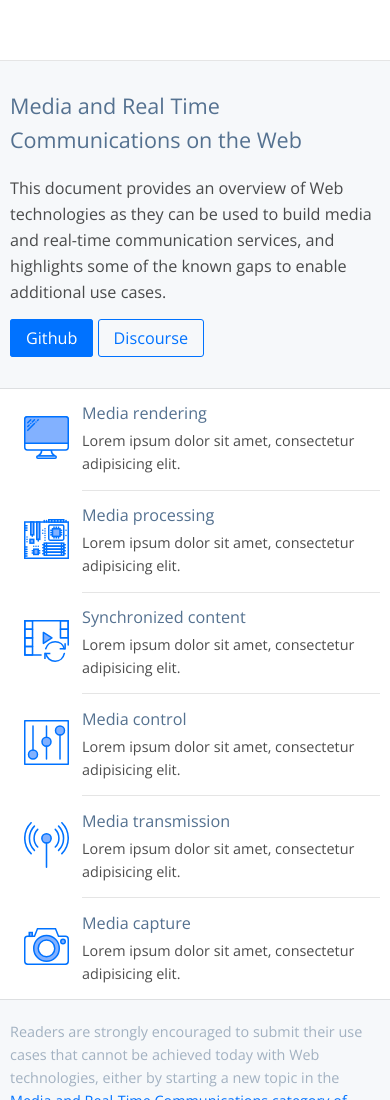
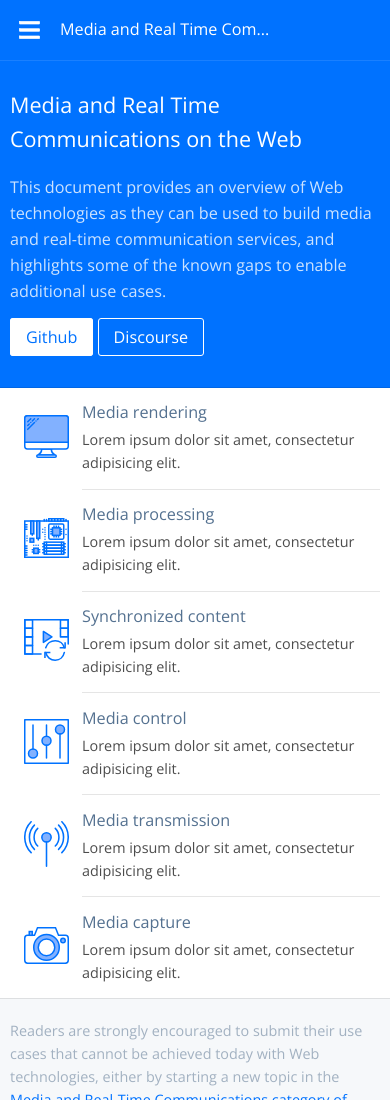
Before and after one commit to guibbs/mediartc-roadmap-ui, a plain HTML site: page index.html in a window 390 px wide. Shown: the top 1100 px of the page. Drawn offline with nearby package versions, Linux system fonts and the light colour scheme.

Commit message:
add menu icon and improve mobile device version

```diff
--- a/assets/css/theme.css
+++ b/assets/css/theme.css
@@ -7,7 +7,8 @@ html, body {
     -webkit-font-smoothing: antialiased;
 }
 
-body * {
+header {
+    display: none;
 }
 
 h1 {
@@ -34,7 +35,7 @@ p a {
     color: #0072ff;
 }
 
-a.btn {
+.btn {
     background-color: #0072ff;
     border: 1px solid #0072ff;
     border-radius: 3px;
@@ -42,11 +43,33 @@ a.btn {
     padding: 7px 15px 7px 15px;
 }
 
-a.btn-reverse {
+.btn-reverse {
     background-color: transparent;
     border: 1px solid #0072ff;
     border-radius: 3px;
     padding: 7px 15px 7px 15px;
+}
+
+.btn-negative {
+    background-color: white;
+    border: 1px solid white;
+    border-radius: 3px;
+    color: #0072ff;
+    padding: 7px 15px 7px 15px;
+}
+
+.btn-reverse-negative {
+background-color: transparent;
+border: 1px solid white;
+border-radius: 3px;
+color: white;
+padding: 7px 15px 7px 15px;
+}
+
+a.btn {
+}
+
+a.btn-reverse {
 }
 
 .container {
@@ -59,16 +82,10 @@ a.btn-reverse {
 
 }
 
-header {
-    width: 100%;
-    height: 60px;
-    z-index: 2;
-    border-bottom: 1px solid rgba(0,0,0,0.1);
-    background-color: rgba(255,255,255,0.8);
-    display: flex;
-    flex-direction: row;
-    align-items: center;
+.sr-only {
+    display: none;
 }
+
 
 footer {
     background-color: white;
@@ -81,6 +98,14 @@ footer {
         position: fixed;
         top: 0px;
         left: 0px;
+        width: 100%;
+        height: 60px;
+        z-index: 3;
+        border-bottom: 1px solid rgba(0,0,0,0.1);
+        background-color: rgba(255,255,255,0.8);
+        display: flex;
+        flex-direction: row;
+        align-items: center;
     }
 
 }
--- a/assets/css/webrtc-roadmap.css
+++ b/assets/css/webrtc-roadmap.css
@@ -38,14 +38,60 @@
 }
 
 .page-location {
+    position: fixed;
+    top: 0px;
+    left: 0px;
+    width: 100%;
+    height: 60px;
+    z-index: 2;
+    background-color: #0072ff;
+    --box-shadow: 0 1px 3px rgba(0,0,0,0.12), 0 1px 2px rgba(0,0,0,0.24);
+    border-bottom: 1px solid rgba(255,255,255,0.1);
+    display: flex;
+}
+
+.page-location .container {
+    display: flex;
+    flex-direction: row;
+    flex-wrap: wrap;
+    align-items: center;
+    justify-content: flex-start;
+}
+.page-location button {
+    height: 40px;
+    width: 40px;
+    background: none;
+    border: 0px;
+    box-shadow: none;
+    background-image: url('../img/menu-icon-white.svg');
+    background-position: center;
+    background-repeat: no-repeat;
+    background-size:  auto 18px;
+    margin-right: 10px;
+}
+
+.page-location p{
+    color: white;
+}
+.page-location a {
+    display: none;
+}
+
+.page-location span {
     display: none;
 }
 
 
 .hero {
-    background-color: #F6F8FA;
+    margin-top: 60px;
     padding: 10px 0px 20px 0px;
     border-bottom: 1px solid rgba(0,0,0,0.1);
+    background-color: #0072ff;
+}
+
+.hero p {
+
+    color: rgba(255,255,255,0.8);
 }
 
 .hero .call-to-action {
@@ -54,6 +100,7 @@
 
 h1 {
     color: #547190;
+    color: white;
 }
 
 p {
@@ -133,6 +180,9 @@ footer p {
 
 @media (min-width: 768px) {
 
+    header {
+
+    }
     .container {
         width: 100%;
         max-width:768px;
@@ -145,17 +195,31 @@ footer p {
     }
 
     .page-location {
+        position: relative;
         width: 100%;
         margin-top: 60px;
         display: flex;
+        background-color: transparent;
         border-bottom: 1px solid #F6F8FA;
+        box-shadow: none;
+    }
+
+    .page-location button {
+        background-image: url('../img/menu-icon-black.svg');
+        opacity: 0.6;
     }
 
     .page-location p {
+        color: rgba(0,0,0,0.7);
         font-size: 0.8em;
     }
 
     .page-location a {
+        display: inline;
+    }
+
+    .page-location span {
+        display: inline;
     }
 
     .page-location a:hover {
@@ -164,17 +228,35 @@ footer p {
 
     .hero {
         padding: 20px 0px 0px 0px;
+        margin-top: 0px;
         border-bottom: 0px;
         background-color: transparent;
     }
 
     .hero h1 {
         font-size: 1.4em;
+        color: #547190;
     }
-
     .hero p {
         font-size: 0.8em;
         line-height: 1.8em;
+            color: rgba(0,0,0,0.7);
+    }
+
+    .hero .btn-negative {
+        background-color: #0072ff;
+        border: 1px solid #0072ff;
+        border-radius: 3px;
+        color: white;
+        padding: 7px 15px 7px 15px;
+    }
+
+    .hero .btn-reverse-negative {
+        background-color: transparent;
+        border: 1px solid #0072ff;
+        border-radius: 3px;
+        padding: 7px 15px 7px 15px;
+        color: #0072ff;
     }
 
     ul.roadmap-list {
--- a/index.html
+++ b/index.html
@@ -79,8 +79,9 @@
         <main>
             <nav class="page-location">
                 <div class="container">
+                    <button type="button" name="button"><span class="sr-only"></span></button>
                     <p>
-                        <a href="#">App Foundation</a> / Media and Real Time Communications on the Web
+                        <a href="#">App Foundation</a> <span>/</span> Media and Real Time Com...
                     </p>
                 </div>
             </nav>
@@ -91,8 +92,8 @@
                         This document provides an overview of Web technologies as they can be used to build media and real-time communication services, and highlights some of the known gaps to enable additional use cases.
                     </p>
                     <p class="call-to-action">
-                        <a class="btn" href="https://github.com/dontcallmedom/mediartc-roadmap/">Github</a>
-                        <a class="btn-reverse" href="https://discourse.wicg.io/c/mediartc">Discourse</a>
+                        <a class="btn-negative" href="https://github.com/dontcallmedom/mediartc-roadmap/">Github</a>
+                        <a class="btn-reverse-negative" href="https://discourse.wicg.io/c/mediartc">Discourse</a>
                     </p>
                 </div>
             </section>
```
Also changed, not shown: assets/img/menu-icon-black.svg (added), assets/img/menu-icon-white.svg (added), assets/img/menu-icon.svg (deleted).
